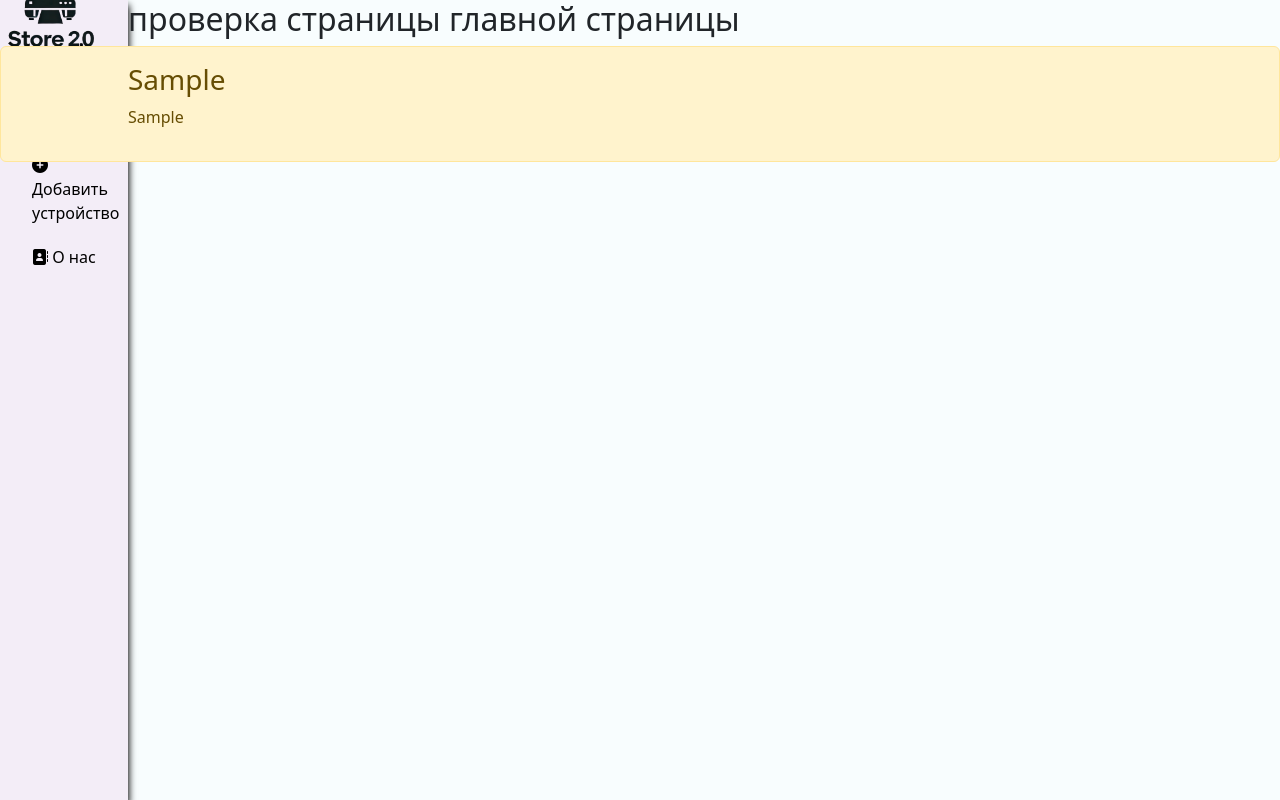
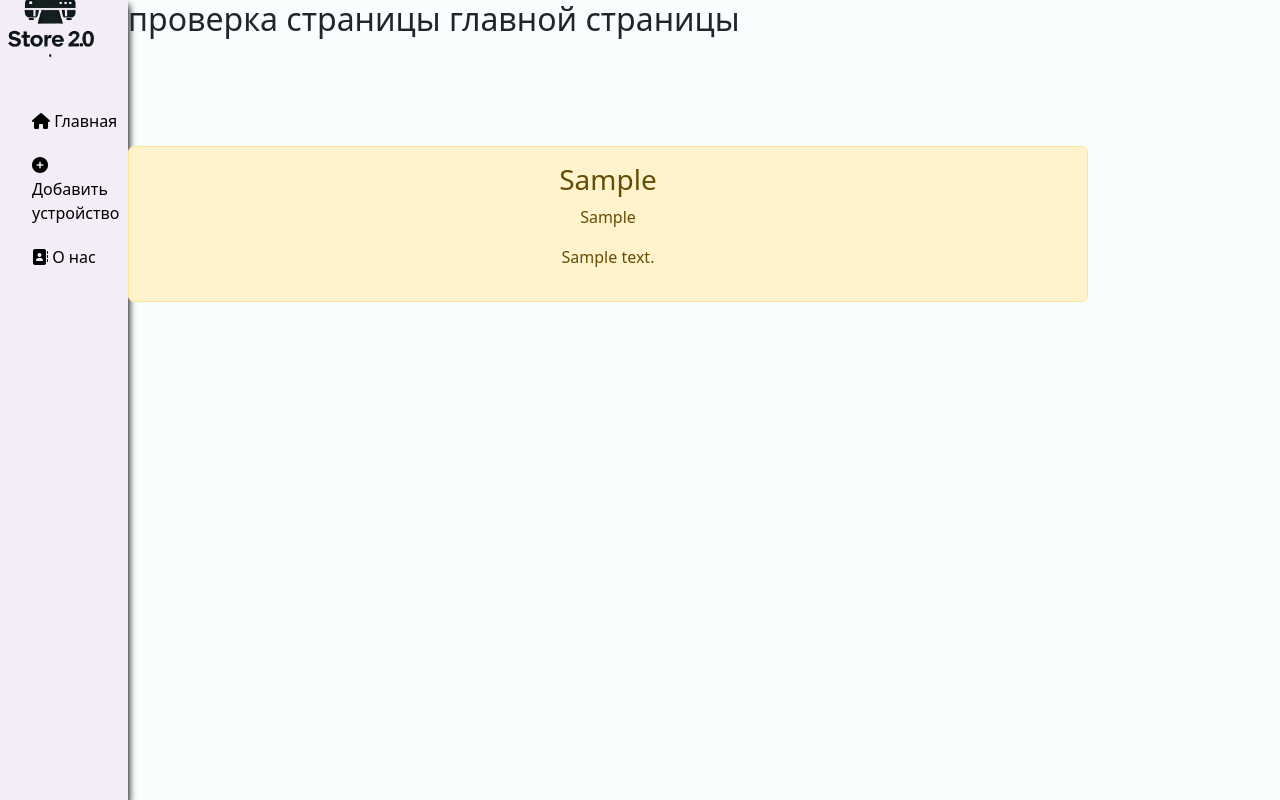
Before and after one commit to Voenkomp/appwebstore, a Django app: page / in a window 1280 px wide. Run offline with Django 5.2, Linux system fonts and the light colour scheme; tables that the repository leaves empty hold one stand-in row (values such as "Sample post").

Commit message:
repair look main

```diff
--- a/adddevice/models.py
+++ b/adddevice/models.py
@@ -5,6 +5,7 @@ class Device(models.Model):
     inv_num = models.CharField("Инвентарный номер", max_length=15)
     producer = models.CharField("Производитель", max_length=20)
     model = models.CharField("Модель", max_length=35)
+    serial = models.CharField("Серийный номер", max_length=20, null=True)
     cartridge = models.CharField("Картридж", max_length=15)
     building = models.CharField("Корпус", max_length=5)
     location = models.CharField("Расположение", max_length=10)
--- a/main/static/main/css/main.css
+++ b/main/static/main/css/main.css
@@ -51,3 +51,10 @@ aside ul a:hover {
     color: #d24e00;
     transform: scale(1.02);
 }
+
+main .features {
+    float: left;
+    margin-top: 100px;
+    text-align: center;
+    width: 75%;
+}
--- a/main/templates/main/index.html
+++ b/main/templates/main/index.html
@@ -4,10 +4,15 @@
 
 {% block content %}
 <h2>проверка страницы главной страницы</h2>
-{% for el in device %}
-<div class="alert alert-warning">
-    <h3>{{ el.inv_num }}</h3>
-    <p>{{ el.model }}</p>
+
+<div class="features">
+    {% for el in device %}
+    <div class="alert alert-warning">
+        <h3>{{ el.inv_num }}</h3>
+        <p>{{ el.model }}</p>
+        <p>{{ el.net_address }}</p>
+    </div>
+    {% endfor %}
 </div>
-{% endfor %}
+
 {% endblock %}
--- a/main/templates/main/layout.html
+++ b/main/templates/main/layout.html
@@ -31,7 +31,6 @@
     </aside>
     <main>
         {% block content %}
-
         {% endblock %}
     </main>
 
--- a/store/settings.py
+++ b/store/settings.py
@@ -81,7 +81,7 @@ DATABASES = {
         "NAME": "storedb2_0",
         "USER": "admin",
         "PASSWORD": "doyouwannaenter",
-        "HOST": "192.168.1.56",
+        "HOST": "srvbase",
         "PORT": "32768",
     }
 }
```
Also changed, not shown: adddevice/migrations/0002_alter_device_options_device_serial.py (added).
